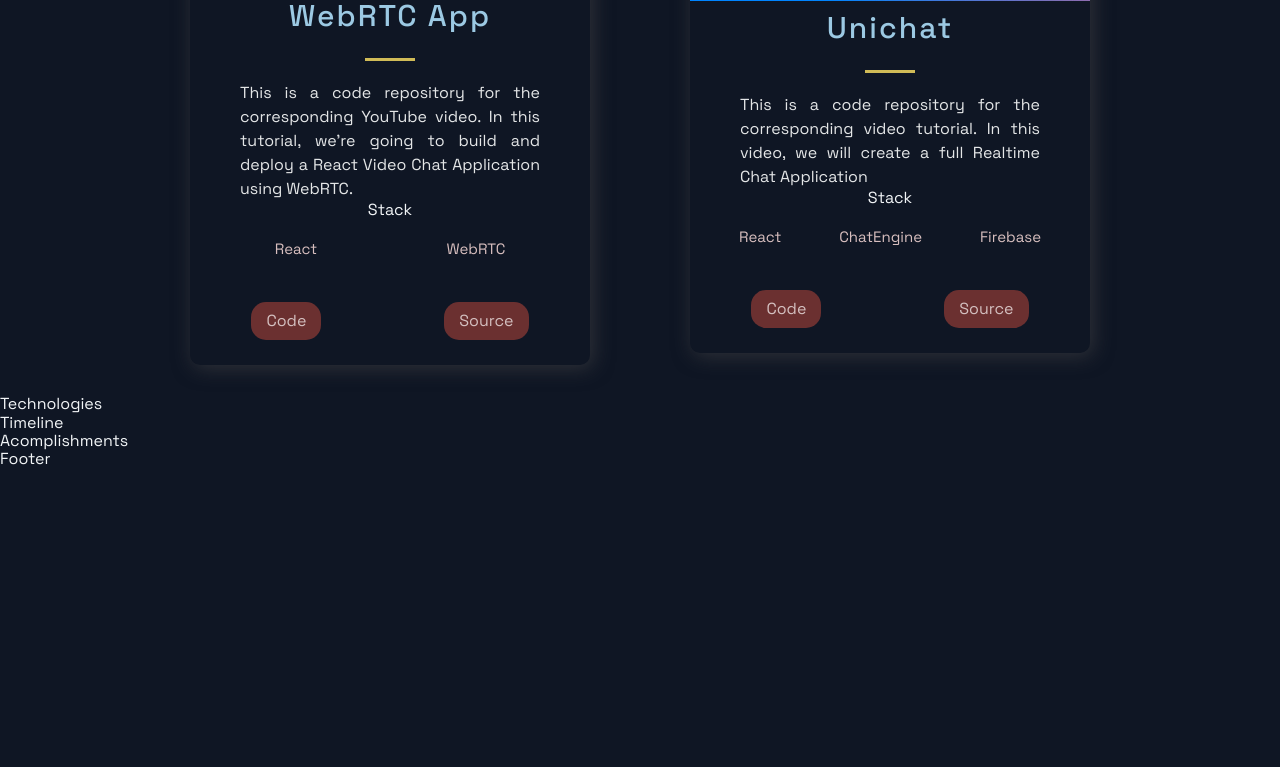
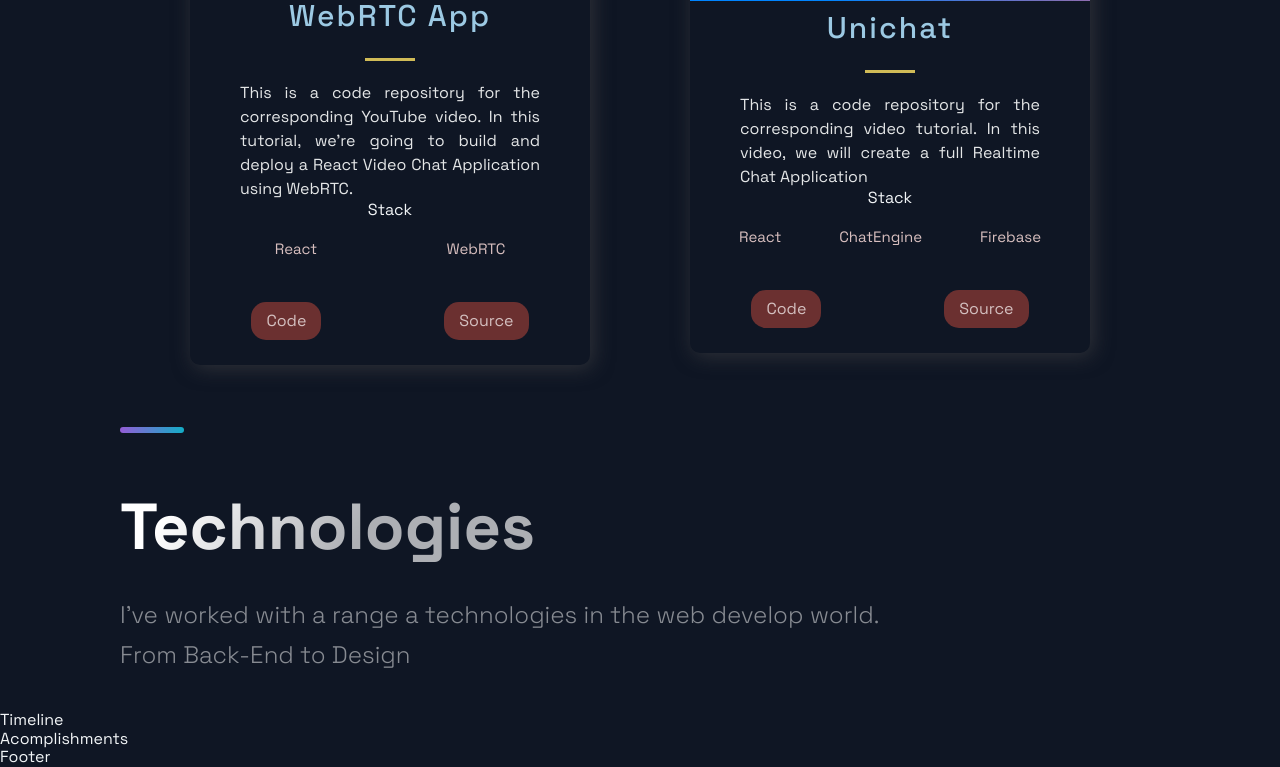
Before and after one commit to Muhammad-usman92/FYP-wahab, a Next.js app: page / in a window 1280 px wide. Shown: the part 1807-2574 px from the top of the page. Before the commit the page ends 2276 px from the top, so only its background shows below. Built offline with nearby package versions, Linux system fonts and the light colour scheme.

Commit message:
technologies

```diff
--- a/src/components/Technologies/Technologies.js
+++ b/src/components/Technologies/Technologies.js
@@ -1,12 +1,28 @@
-import React from 'react';
-import { DiFirebase, DiReact, DiZend } from 'react-icons/di';
-import { Section, SectionDivider, SectionText, SectionTitle } from '../../styles/GlobalComponents';
-import { List, ListContainer, ListItem, ListParagraph, ListTitle } from './TechnologiesStyles';
+import React from "react";
+import { DiFirebase, DiReact, DiZend } from "react-icons/di";
+import {
+  Section,
+  SectionDivider,
+  SectionText,
+  SectionTitle,
+} from "../../styles/GlobalComponents";
+import {
+  List,
+  ListContainer,
+  ListItem,
+  ListParagraph,
+  ListTitle,
+} from "./TechnologiesStyles";
 
-const Technologies = () =>  (
-  <div>
-    Technologies
-  </div>
+const Technologies = () => (
+  <Section id="tech">
+    <SectionDivider />
+    <SectionTitle main>Technologies</SectionTitle>
+    <SectionText>
+      I've worked with a range a technologies in the web develop world. From
+      Back-End to Design
+    </SectionText>
+  </Section>
 );
 
 export default Technologies;
```
